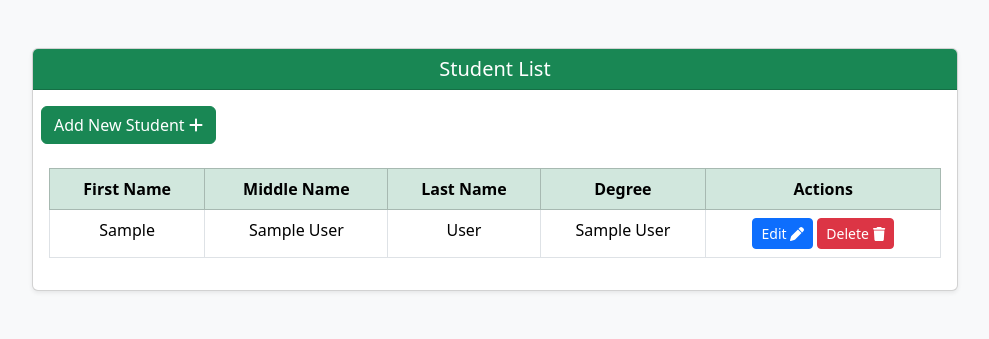
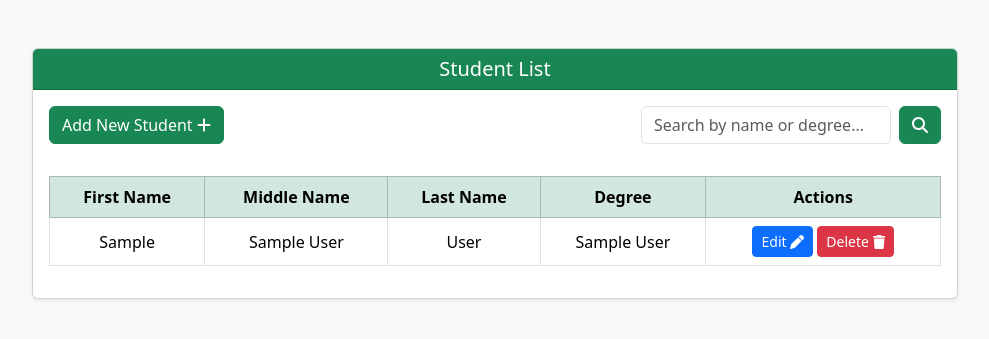
Before and after one commit to joerenzcarlmiranda/Django-Final-Project, a Django app: page /student/list/ in a window 1280 px wide. Shown: the top 339 px of the page, without its empty margins (145-1134 px from the left). Run offline with Django 5.2, Linux system fonts and the light colour scheme; tables that the repository leaves empty hold one stand-in row (values such as "Sample post").

Commit message:
Add search and pagination to student list with improved UI

```diff
--- a/student_register/templates/student_register/student_list.html
+++ b/student_register/templates/student_register/student_list.html
@@ -7,16 +7,40 @@
     <div class="row justify-content-center">
         <div class="col-md-10">
             <div class="card shadow-sm">
+
+                <!-- CARD HEADER -->
                 <div class="card-header bg-success text-white text-center">
                     <h5 class="mb-0">Student List</h5>
                 </div>
-                <div class="mt-3 m-2 text">
-                        <a href="{% url 'student_form' %}" class="btn btn-success">
-                            Add New Student <i class="fa-solid fa-plus"></i>
-                        </a>
-                    </div>
+
+                <!-- ACTION BAR (ADD + SEARCH) -->
+                <div class="d-flex flex-wrap justify-content-between align-items-center mt-3 mb-3 gap-2 px-3">
+
+                    <!-- ADD STUDENT BUTTON -->
+                    <a href="{% url 'student_form' %}" class="btn btn-success">
+                        Add New Student <i class="fa-solid fa-plus"></i>
+                    </a>
+
+                    <!-- SEARCH FORM -->
+                    <form method="get" class="d-flex gap-2">
+                        <input
+                            type="text"
+                            name="search"
+                            value="{{ search_query }}"
+                            class="form-control"
+                            style="max-width: 250px;"
+                            placeholder="Search by name or degree..."
+                        >
+                        <button type="submit" class="btn btn-success">
+                            <i class="fa-solid fa-magnifying-glass"></i>
+                        </button>
+                    </form>
+
+                </div>
+
+                <!-- TABLE -->
                 <div class="card-body">
-                    <table class="table table-hover table-bordered text-center">
+                    <table class="table table-hover table-bordered text-center align-middle">
                         <thead class="table-success">
                             <tr>
                                 <th>First Name</th>
@@ -37,7 +61,9 @@
                                         <a href="{% url 'student_edit' student.pk %}" class="btn btn-sm btn-primary">
                                             Edit <i class="fa-solid fa-pen"></i>
                                         </a>
-                                        <a href="{% url 'student_delete' student.pk %}" class="btn btn-sm btn-danger" onclick="return confirm('Are you sure you want to delete this student?');">
+                                        <a href="{% url 'student_delete' student.pk %}"
+                                           class="btn btn-sm btn-danger"
+                                           onclick="return confirm('Are you sure you want to delete this student?');">
                                             Delete <i class="fa-solid fa-trash"></i>
                                         </a>
                                     </td>
@@ -50,6 +76,52 @@
                         </tbody>
                     </table>
 
+                    <!-- PAGINATION -->
+                    {% if student_list.has_other_pages %}
+                    <nav>
+                        <ul class="pagination justify-content-center mt-3">
+
+                            {% if student_list.has_previous %}
+                                <li class="page-item">
+                                    <a class="page-link" href="?page={{ student_list.previous_page_number }}&search={{ search_query }}">
+                                        Previous
+                                    </a>
+                                </li>
+                            {% else %}
+                                <li class="page-item disabled">
+                                    <span class="page-link">Previous</span>
+                                </li>
+                            {% endif %}
+
+                            {% for page in student_list.paginator.page_range %}
+                                {% if student_list.number == page %}
+                                    <li class="page-item active">
+                                        <span class="page-link">{{ page }}</span>
+                                    </li>
+                                {% else %}
+                                    <li class="page-item">
+                                        <a class="page-link" href="?page={{ page }}&search={{ search_query }}">
+                                            {{ page }}
+                                        </a>
+                                    </li>
+                                {% endif %}
+                            {% endfor %}
+
+                            {% if student_list.has_next %}
+                                <li class="page-item">
+                                    <a class="page-link" href="?page={{ student_list.next_page_number }}&search={{ search_query }}">
+                                        Next
+                                    </a>
+                                </li>
+                            {% else %}
+                                <li class="page-item disabled">
+                                    <span class="page-link">Next</span>
+                                </li>
+                            {% endif %}
+
+                        </ul>
+                    </nav>
+                    {% endif %}
 
                 </div>
             </div>
--- a/student_register/views.py
+++ b/student_register/views.py
@@ -1,11 +1,36 @@
 from django.shortcuts import render, redirect, get_object_or_404
 from .models import Student
 from .forms import StudentForm
+from django.core.paginator import Paginator
+from django.db.models import Q
 # Create your views here.
 
 def student_list(request):
-    context = {'student_list': Student.objects.all()}
+    search_query = request.GET.get('search', '')
+
+    students = Student.objects.all()
+
+    # 🔍 SEARCH
+    if search_query:
+        students = students.filter(
+            Q(fname__icontains=search_query) |
+            Q(mname__icontains=search_query) |
+            Q(lname__icontains=search_query) |
+            Q(degree__icontains=search_query)
+        )
+
+    # 📄 PAGINATION (5 students per page)
+    paginator = Paginator(students, 5)
+    page_number = request.GET.get('page')
+    page_obj = paginator.get_page(page_number)
+
+    context = {
+        'student_list': page_obj,
+        'search_query': search_query
+    }
+
     return render(request, "student_register/student_list.html", context)
+
 
 
 def student_form(request):
```
